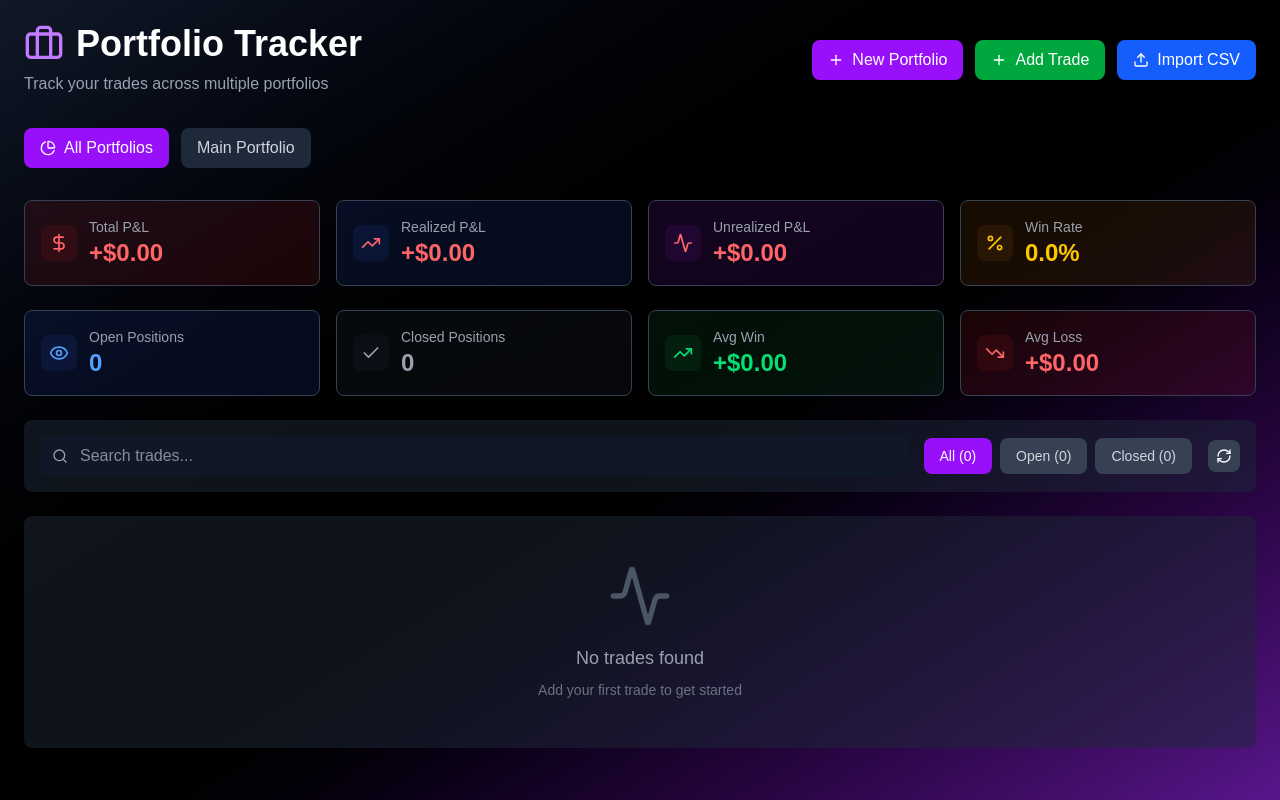
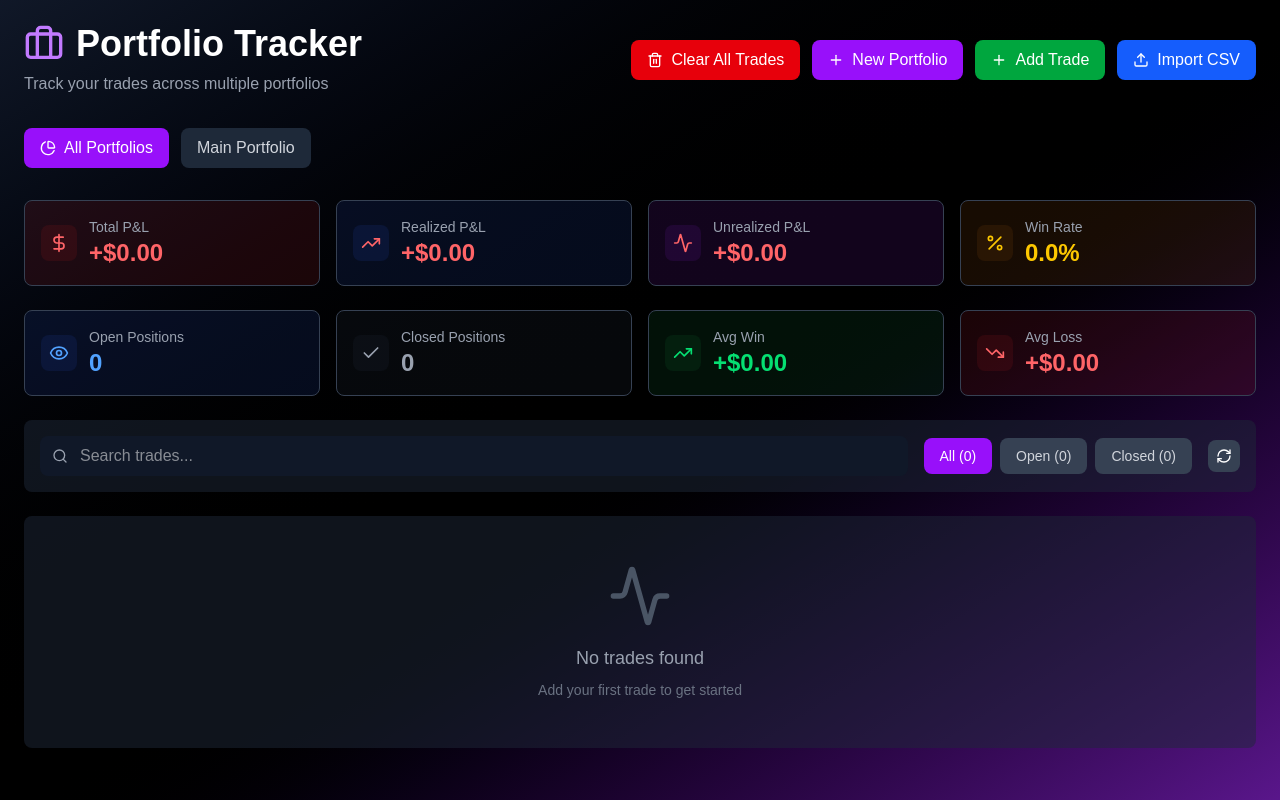
Before and after one commit to Renotrader31/gamma-flow-pro, a Next.js app: page /portfolio in a window 1280 px wide. Built offline with nearby package versions, Linux system fonts and the light colour scheme.

Commit message:
Add Clear All Trades button to portfolio tracker

```diff
--- a/app/portfolio/page.tsx
+++ b/app/portfolio/page.tsx
@@ -201,6 +201,30 @@ export default function PortfolioPage() {
           </div>
 
           <div className="flex gap-3">
+            <button
+              onClick={() => {
+                if (confirm('Delete ALL trades? This cannot be undone!')) {
+                  const data = loadPortfolioData()
+                  data.trades = []
+                  data.portfolios.forEach(p => {
+                    p.totalPL = 0
+                    p.totalRealizedPL = 0
+                    p.totalUnrealizedPL = 0
+                    p.openPositions = 0
+                    p.closedPositions = 0
+                    p.winRate = 0
+                    p.avgWin = 0
+                    p.avgLoss = 0
+                  })
+                  savePortfolioData(data)
+                  refreshData()
+                }
+              }}
+              className="px-4 py-2 bg-red-600 hover:bg-red-700 rounded-lg flex items-center gap-2 transition-all"
+            >
+              <Trash2 className="w-4 h-4" />
+              Clear All Trades
+            </button>
             <button
               onClick={() => setShowAddPortfolio(true)}
               className="px-4 py-2 bg-purple-600 hover:bg-purple-700 rounded-lg flex items-center gap-2 transition-all"
```
